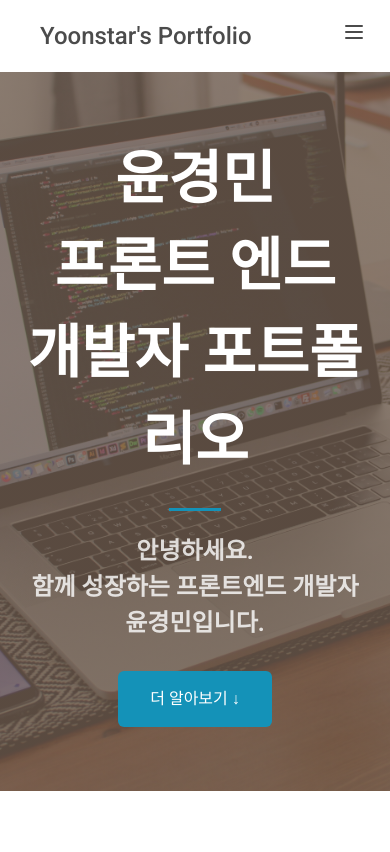
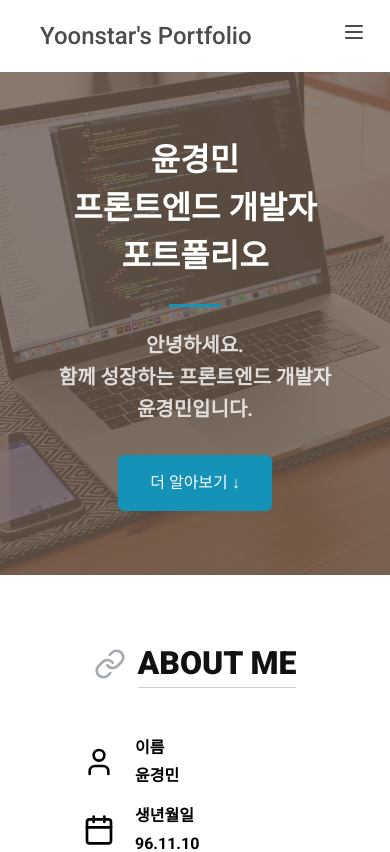
Before and after one commit to yoonstar1996/portfolio, a Next.js app: page / in a window 390 px wide. Shown: the top 852 px of the page. Built offline with nearby package versions, Linux system fonts and the light colour scheme.

Commit message:
[Feat] 반응형 폰트 수정, 이미지 수정

```diff
--- a/src/components/common/LinkSection.tsx
+++ b/src/components/common/LinkSection.tsx
@@ -25,7 +25,7 @@ function LinkSection({
         className="text-gray-600 opacity-50 hover:cursor-pointer hover:opacity-100"
       />
       <h3
-        className="border-b-[1px] text-[44px] font-black"
+        className="border-b-[1px] text-[32px] font-black lg:text-[44px]"
         style={{ borderColor, color: textColor }}
       >
         {label}
--- a/src/components/main/Main.tsx
+++ b/src/components/main/Main.tsx
@@ -11,12 +11,12 @@ function Main() {
       }}
     >
       <div className="mx-auto max-w-7xl px-[1.5rem] pb-[4rem] pt-[8.5rem] text-center">
-        <div className="flex flex-col justify-center text-[58px] font-black">
+        <div className="flex flex-col justify-center text-[32px] font-black md:text-[48px] lg:text-[58px]">
           <h1>윤경민</h1>
-          <h1>프론트 엔드 개발자 포트폴리오</h1>
+          <h1 className="break-keep">프론트엔드 개발자 포트폴리오</h1>
         </div>
         <hr className="mx-auto my-[1.5rem] w-[3.25rem] border-t-[0.2rem] border-mainColor" />
-        <div className="mb-8 flex flex-col justify-center gap-1 text-2xl font-bold opacity-80">
+        <div className="mb-8 flex flex-col justify-center gap-1 text-xl font-bold opacity-80 lg:text-2xl">
           <h2>안녕하세요.</h2>
           <h2>함께 성장하는 프론트엔드 개발자</h2>
           <h2>윤경민입니다.</h2>
--- a/src/components/projects/ImageButton.tsx
+++ b/src/components/projects/ImageButton.tsx
@@ -56,7 +56,7 @@ function ImageButton({ images }: ImageButtonProps) {
                   <Card>
                     <CardContent className="flex aspect-square items-center justify-center p-6">
                       <img
-                        src={`/public/images${imgSrc}`}
+                        src={`/images${imgSrc}`}
                         alt={`carousel-img-${index}`}
                         className="h-auto w-full rounded-lg shadow-md"
                       />
--- a/src/components/projects/ReadMeButton.tsx
+++ b/src/components/projects/ReadMeButton.tsx
@@ -122,7 +122,7 @@ const SubDesc = ({ children }: { children: React.ReactNode }) => (
 const ProjectImage = ({ src, alt }: { src: string; alt: string }) => (
   <div className="my-4 flex justify-start">
     <img
-      src={`/public/images/${src}`}
+      src={`/images/${src}`}
       alt={alt}
       className="max-w-md rounded-md shadow-lg"
     />
```
